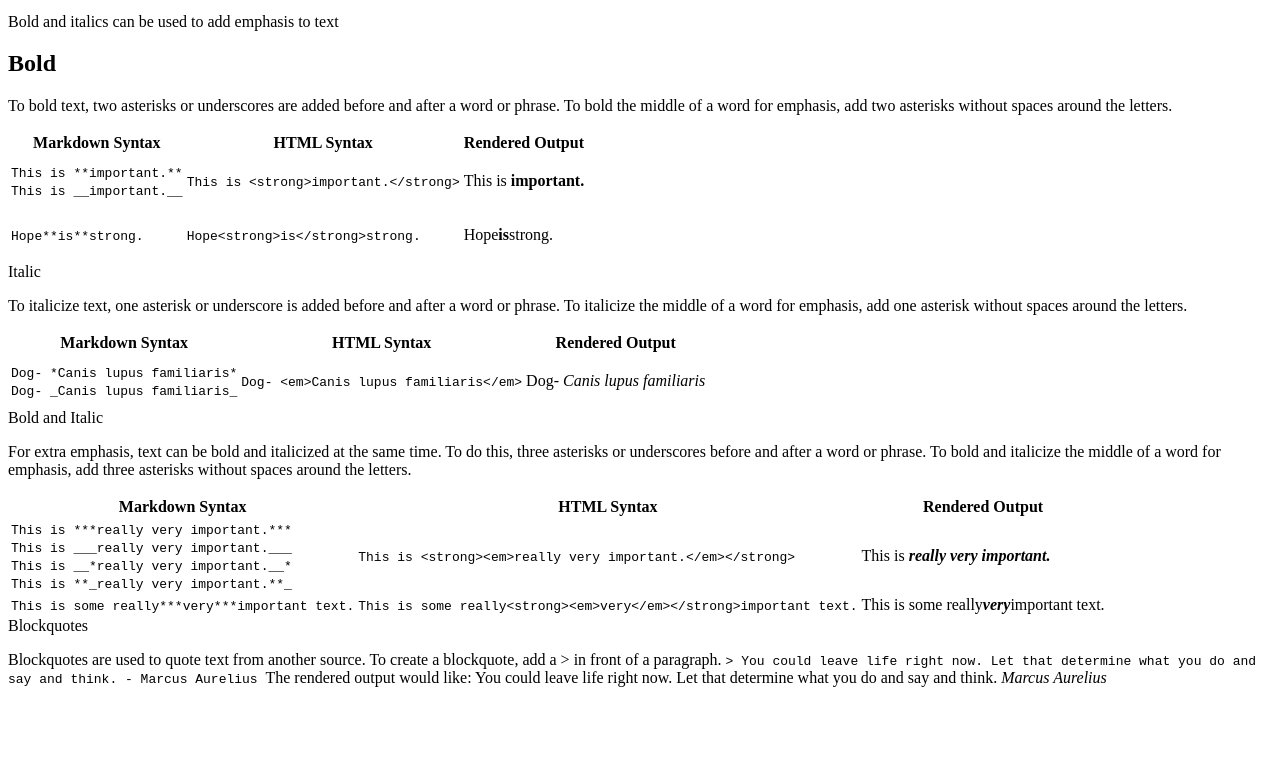
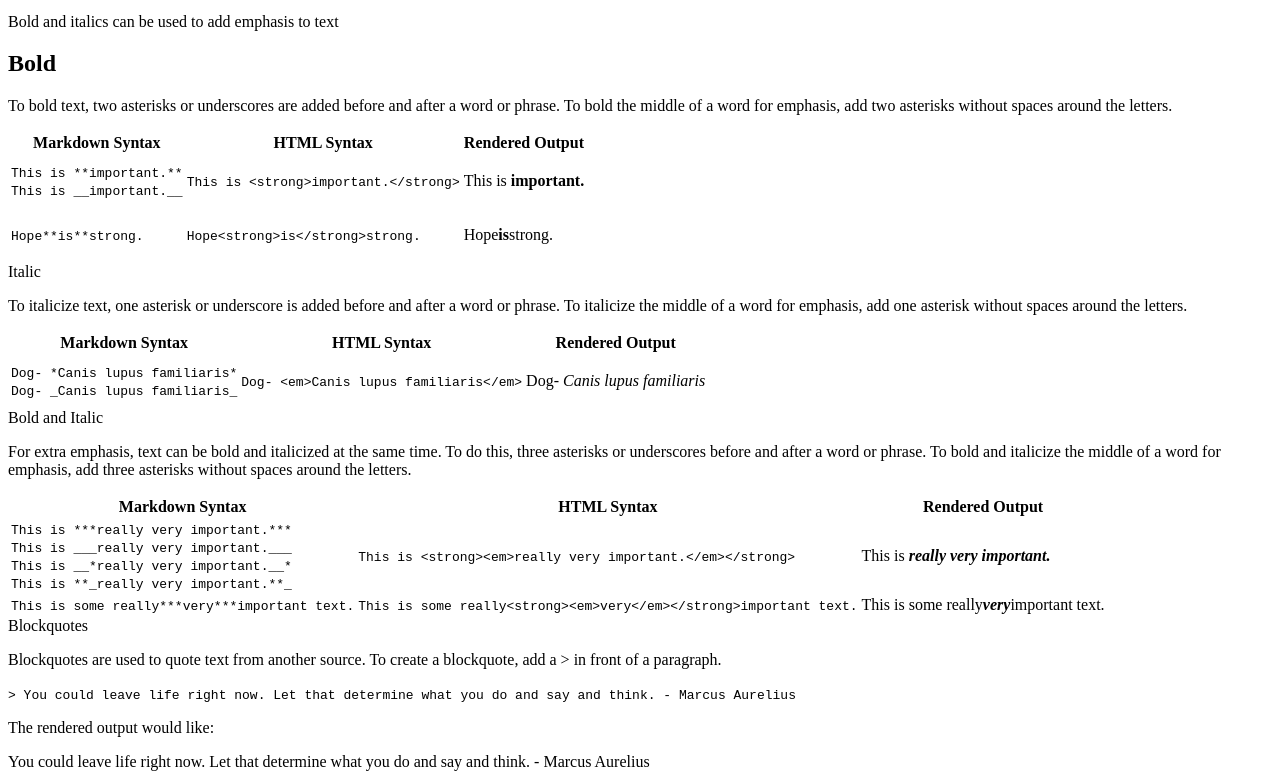
Before and after one commit to JManiBiz/Markdown-documentation, a plain HTML site: page index.html in a window 1280 px wide. Shown: the part 1260-2039 px from the top of the page. Before the commit the page ends 1963 px from the top, so only its background shows below. Drawn offline with Linux system fonts and the light colour scheme.

Commit message:
update index.html

```diff
--- a/index.html
+++ b/index.html
@@ -389,14 +389,14 @@
         </section>
         <section class-"sub-section" id="blockquotes">
         	<header>Blockquotes</header>
-        		<p>Blockquotes are used to quote text from another source. To create a blockquote, add a > in front of a paragraph.
+        		<p>Blockquotes are used to quote text from another source. To create a blockquote, add a > in front of a paragraph.</p>
 	        		<code>
   					> You could leave life right now. Let that determine what you do and say and think. - Marcus Aurelius
 					</code>
-					The rendered output would like:
-					<blockqoute>You could leave life right now. Let that determine what you do and say and think.
-					<cite>Marcus Aurelius</cite>
+				<p>The rendered output would like:</p>
+					<blockqoute>You could leave life right now. Let that determine what you do and say and think. - Marcus Aurelius
 					</blockquote>
+
       </section>
     </main>
   </body>
```
